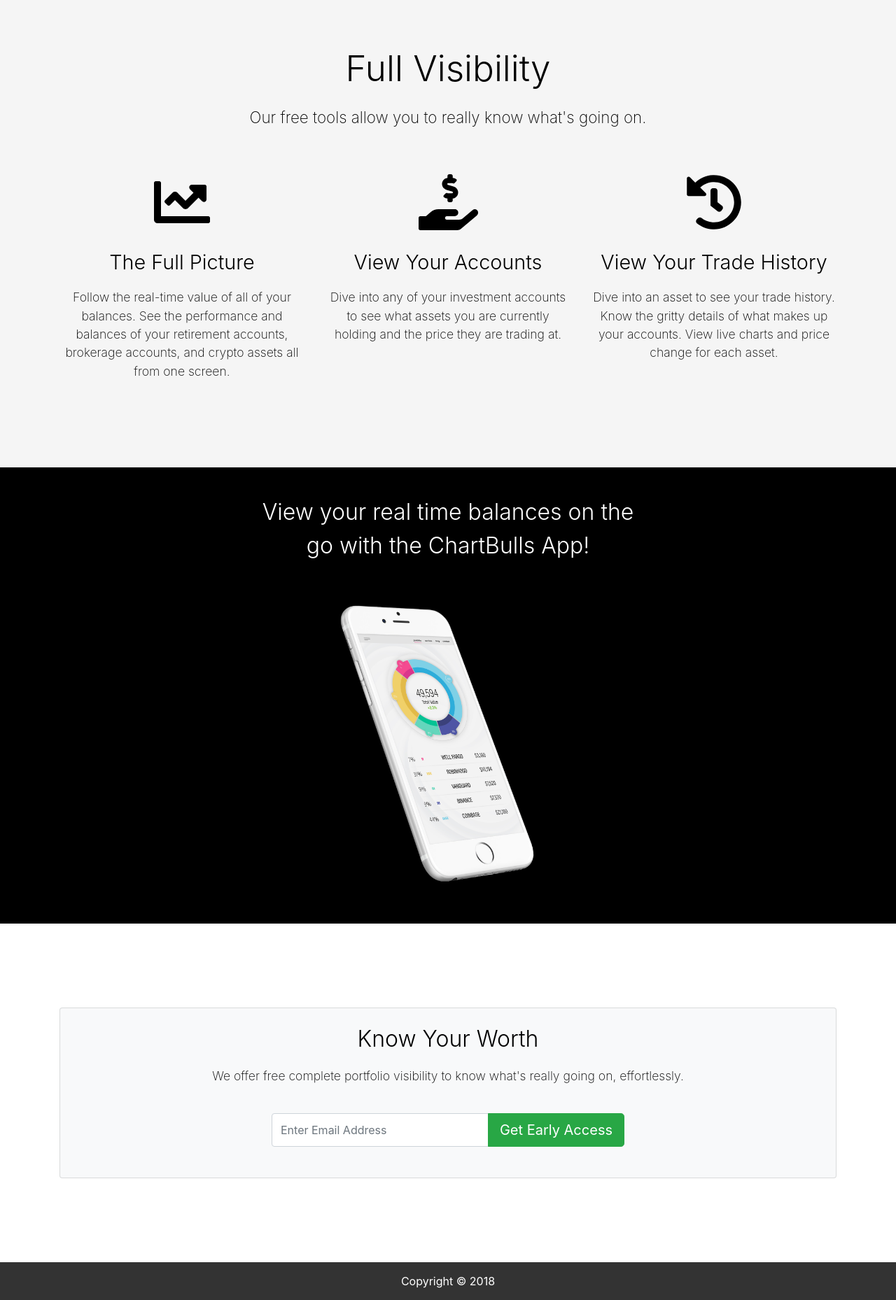
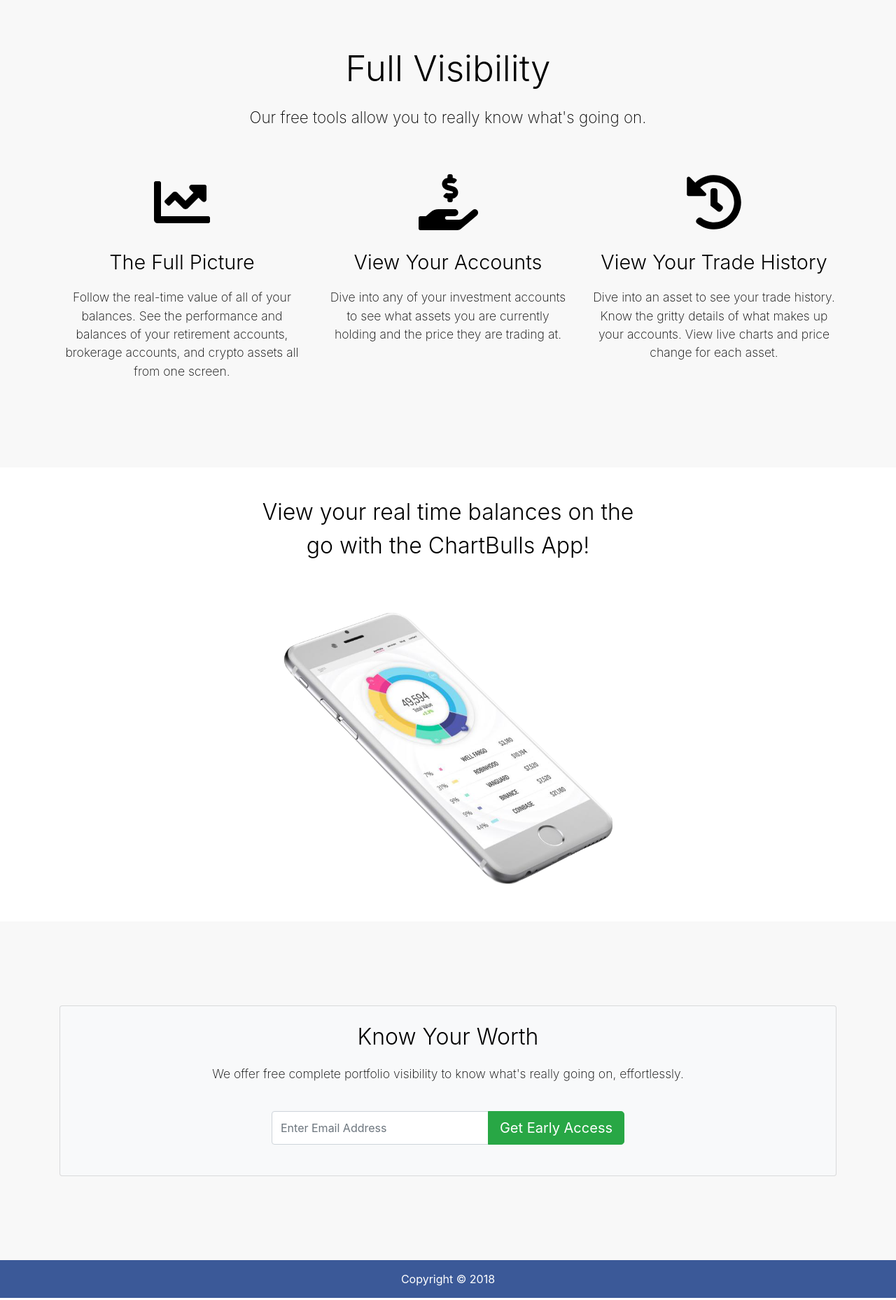
Before and after one commit to ChartBulls/chartbulls-website, a Flask app: page / in a window 1280 px wide. Shown: the part 629-2487 px from the top of the page at 70% size. Run offline with Flask 2, Linux system fonts and the light colour scheme; some libraries are stand-ins or nearby versions.

Commit message:
Changes.

```diff
--- a/frontend/assets/css/main.css
+++ b/frontend/assets/css/main.css
@@ -40,7 +40,7 @@
 
 /* section 2 - Features #333e48 #3b5998 */
 .section-2 {
-    background-color: #F5F5F5 !important;
+    background-color: #F8F8F8 !important;
     padding-top:      60px;
     padding-bottom:   60px;
     color:            black;
@@ -64,10 +64,10 @@
 
 /* section 3 - Phone */
 .section-3 {
-    background-color: black !important;
+    background-color: white !important;
     padding-top:      40px;
     padding-bottom:   40px;
-    color:            white !important;
+    color:            black !important;
 }
 .section-3-title {
     font-size:   2em;
@@ -76,7 +76,7 @@
 
 /* Footer */
 .footer-above {
-    background-color: white !important;
+    background-color: #F8F8F8 !important;
     padding-top:      120px;
     padding-bottom:   120px;
     color:            black;
@@ -90,7 +90,7 @@
     font-weight: 200;
 }
 .footer-below {
-    background-color: #333333 !important;
+    background-color: #3b5998 !important;
     padding-top:      15px;
     padding-bottom:   15px;
     color:            white;
--- a/frontend/index.html
+++ b/frontend/index.html
@@ -142,7 +142,7 @@
             </p>
             <br>
             <!-- Image -->
-            <img src="frontend/assets/img/IPhone-8.jpg" class="img-fluid">
+            <img src="frontend/assets/img/phone-transparent.png" class="img-fluid">
           </div>
         </div>
       </div>
```
Also changed, not shown: frontend/assets/img/phone-transparent.png (added).
